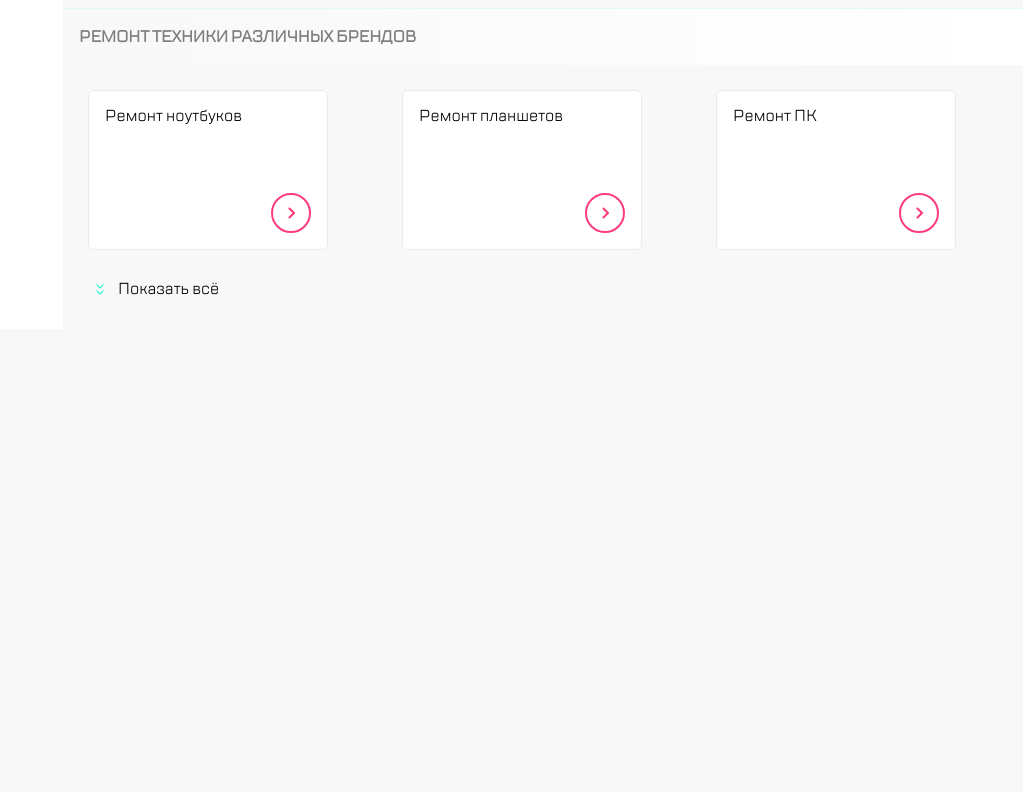
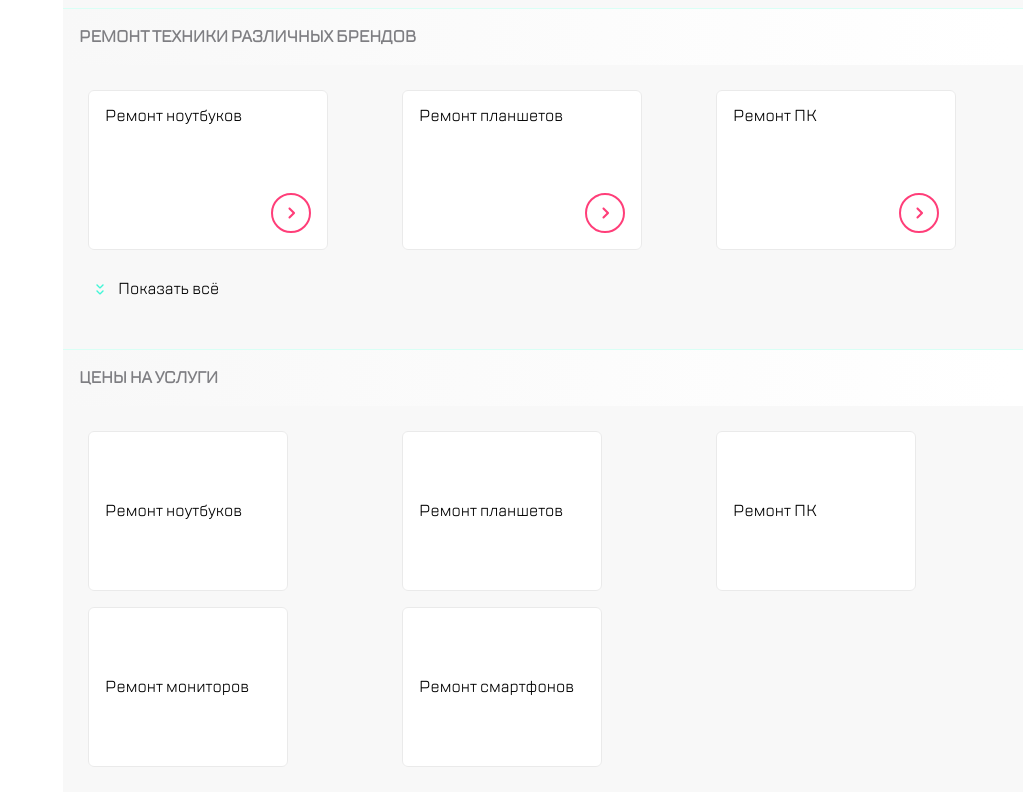
Before and after one commit to vovkahate/kata16, a plain HTML site: page index.html in a window 1280 px wide. Shown: the part 883-1675 px from the top of the page, without its empty margins (257-1280 px from the left). Before the commit the page ends 1212 px from the top, so only its background shows below. Drawn offline with Linux system fonts and the light colour scheme.

Commit message:
3 slider init but nedd check

```diff
--- a/index.html
+++ b/index.html
@@ -151,9 +151,25 @@
             </div>
             <button class="btn-tech"><img class="result" src="img/expand.svg"></button>
         </div>
-
     </section>
 
+
+    <section class="services-prices">
+        <h3 class="repair-brands__title">Цены на услуги</h3>
+
+        <div class="prices__slider">
+            <div class="swiper-prices swiper">
+                <div class="swiper-wrapper swiper3">
+                    <button class="swiper-price-slide swiper-slide">Ремонт ноутбуков</button>
+                    <button class="swiper-price-slide swiper-slide">Ремонт планшетов</button>
+                    <button class="swiper-price-slide swiper-slide">Ремонт ПК</button>
+                    <button class="swiper-price-slide swiper-slide">Ремонт мониторов</button>
+                    <button class="swiper-price-slide swiper-slide">Ремонт смартфонов</button>
+                </div>
+                <div class="swiper-pagination swiper-pagination3"></div>
+            </div>
+        </div>
+    </section>
 
 </div>
 <script type="text/javascript" src="./js/bundle.js"></script></body>
--- a/style.css
+++ b/style.css
@@ -1547,12 +1547,6 @@ input {
   align-self: flex-end;
 }
 
-.swiper-tech-pagination {
-  width: 25px;
-  height: 25px;
-  margin: -15px auto;
-}
-
 .btn-tech {
   margin-top: 24px;
   margin-left: 0;
@@ -1601,20 +1595,75 @@ input {
   }
 }
 
+.prices__slider {
+  padding: 25px;
+}
+
+.swiper-prices {
+  width: 300px;
+  height: 190px;
+}
+@media (min-width: 768px) {
+  .swiper-prices {
+    width: auto;
+    height: auto;
+  }
+}
+@media (min-width: 1120px) {
+  .swiper-prices {
+    width: auto;
+    height: auto;
+  }
+}
+
+@media (min-width: 768px) {
+  .swiper-prices .swiper-wrapper {
+    display: grid;
+    margin: 0;
+    grid-template-columns: repeat(auto-fit, minmax(210px, auto));
+    grid-auto-flow: row;
+    -moz-column-gap: 32px;
+         column-gap: 32px;
+    row-gap: 16px;
+  }
+}
+@media (min-width: 1120px) {
+  .swiper-prices .swiper-wrapper {
+    display: grid;
+    margin: 0;
+    padding-right: 20px;
+    grid-template-columns: repeat(auto-fit, minmax(210px, auto));
+    grid-auto-flow: row;
+    -moz-column-gap: 32px;
+         column-gap: 32px;
+    row-gap: 16px;
+  }
+}
+
+.swiper-price-slide {
+  display: flex;
+  background-color: #FFFFFF;
+  border-radius: 6px;
+  border: 1px solid #EAEAEA;
+  padding: 16px;
+  width: 200px;
+  height: 160px;
+}
+
 .wrapper {
   font-family: "TT Lakes";
   min-width: 300px;
   max-width: 768px;
   display: grid;
   grid-template-columns: 1fr;
-  grid-template-areas: "header" "title" "services-menu" "content" "repair-brands" "repair-tech";
+  grid-template-areas: "header" "title" "services-menu" "content" "repair-brands" "repair-tech" "prices-slider";
 }
 @media (min-width: 768px) {
   .wrapper {
     min-width: 768px;
     max-width: 1120px;
     grid-template-columns: 1fr;
-    grid-template-areas: "header" "title" "services-menu" "content" "repair-brands" "repair-tech";
+    grid-template-areas: "header" "title" "services-menu" "content" "repair-brands" "repair-tech" "prices-slider";
   }
 }
 @media (min-width: 1120px) {
@@ -1625,7 +1674,7 @@ input {
     max-width: 1440px;
     grid-template-columns: 320px 1fr;
     grid-template-rows: [title] 110px [services-menu] 90px [content] 330px [repair-brands] auto [repair-tech] auto;
-    grid-template-areas: "aside title" "aside services-menu" "aside content" "aside repair-brands" "aside repair-tech";
+    grid-template-areas: "aside title" "aside services-menu" "aside content" "aside repair-brands" "aside repair-tech" "aside prices-slider";
   }
 }
 
@@ -1655,10 +1704,6 @@ a:visited {
   grid-area: title;
 }
 
-.slider-menu {
-  grid-area: top-slider;
-}
-
 .services__list {
   grid-area: services-menu;
 }
@@ -1673,6 +1718,10 @@ a:visited {
 
 .repair-tech {
   grid-area: repair-tech;
+}
+
+.services-prices {
+  grid-area: prices-slider;
 }
 
 button {
```
Also changed, not shown: js/bundle.js, 2 other files.
